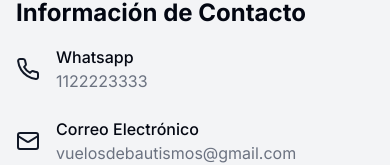
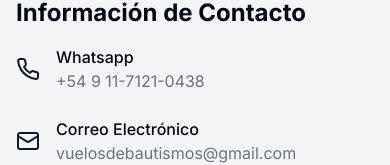
Before and after one commit to Imaagus/flightsPage, a Next.js app: page / in a window 390 px wide. Shown: the part 3882-4047 px from the top of the page. Built offline with nearby package versions, Linux system fonts and the light colour scheme.

Commit message:
phoneNumber

```diff
--- a/src/components/component/main.jsx
+++ b/src/components/component/main.jsx
@@ -47,7 +47,7 @@ export function Main() {
             </Link>
           </nav>
           <Button variant="secondary" size="sm">
-            <Link href="https://wa.me/1122223333?text=¡Hola!%20Estoy%20interesado%20en%20el%20vuelo%20bautismo." target="blank" prefetch={false}>
+            <Link href="https://wa.me/+5491171210438?text=¡Hola!%20Estoy%20interesado%20en%20el%20vuelo%20bautismo." target="blank" prefetch={false}>
               Reservar Vuelo
             </Link>
           </Button>
@@ -171,9 +171,6 @@ export function Main() {
                   <p className="text-muted-foreground mb-6">
                   <b>• Recuerdo para el participante:</b>Capturas de fotografías en calidad 4k y videos utilizando cámara GO PRO! en cabina. Al finalizar se entrega un certificado de vuelo firmado por el piloto y una fotografía de recuerdo con el avión.
                   </p>
-
-
-
               </div>
             </div>
           </div>
@@ -213,8 +210,8 @@ export function Main() {
                       <PhoneIcon className="w-6 h-6 text-primary" />
                       <div>
                         <p className="font-medium">Whatsapp</p>
-                        <Link href="https://wa.me/1122223333?text=¡Hola!%20Estoy%20interesado%20en%20el%20vuelo%20bautismo." target="_blank" className="hover:underline text-muted-foreground " prefetch={false}>
-                        1122223333
+                        <Link href="https://wa.me/+5491171210438?text=¡Hola!%20Estoy%20interesado%20en%20el%20vuelo%20bautismo." target="_blank" className="hover:underline text-muted-foreground " prefetch={false}>
+                        +54 9 11-7121-0438
                         </Link>
                       </div>
                     </div>
```
